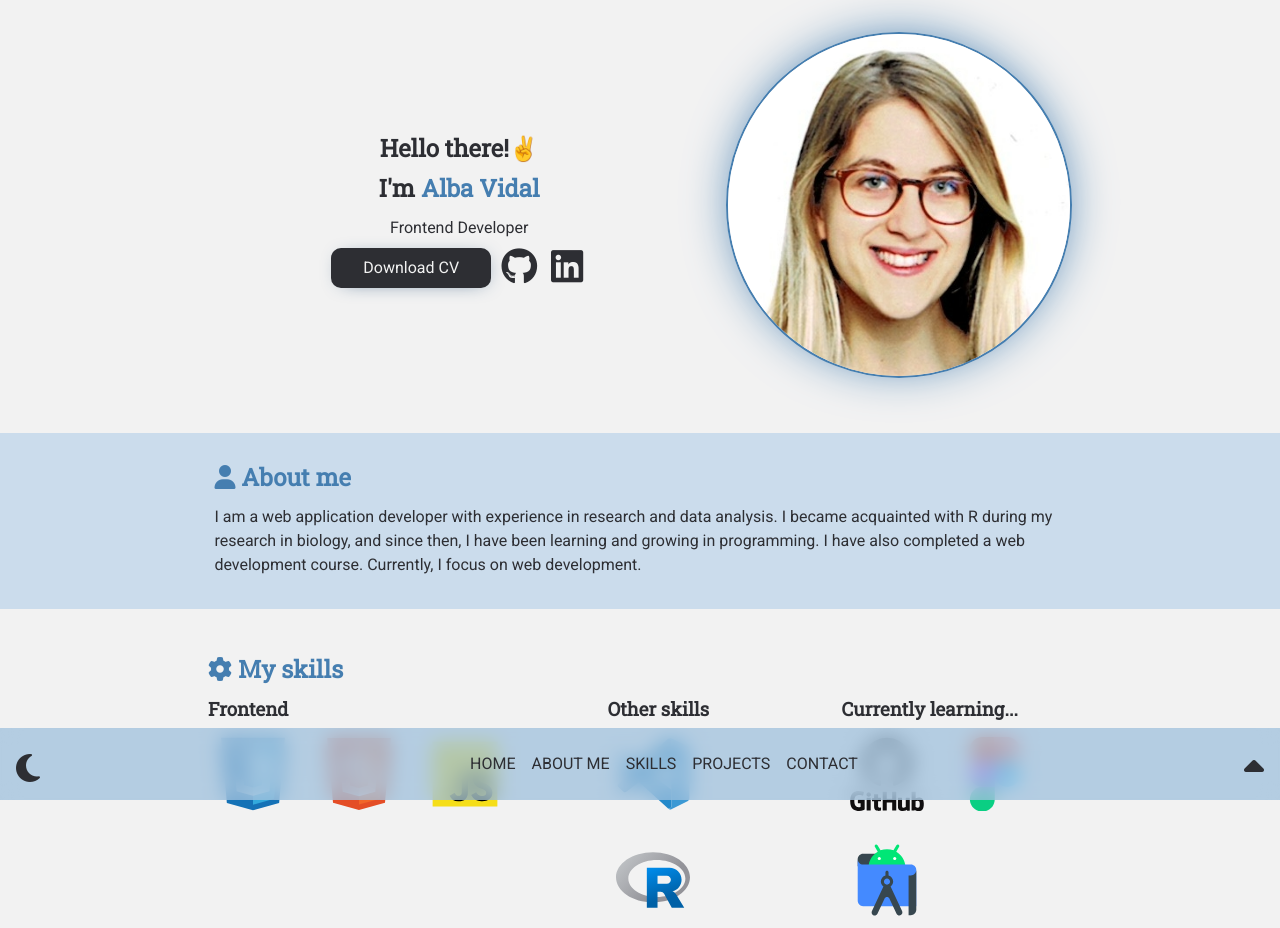
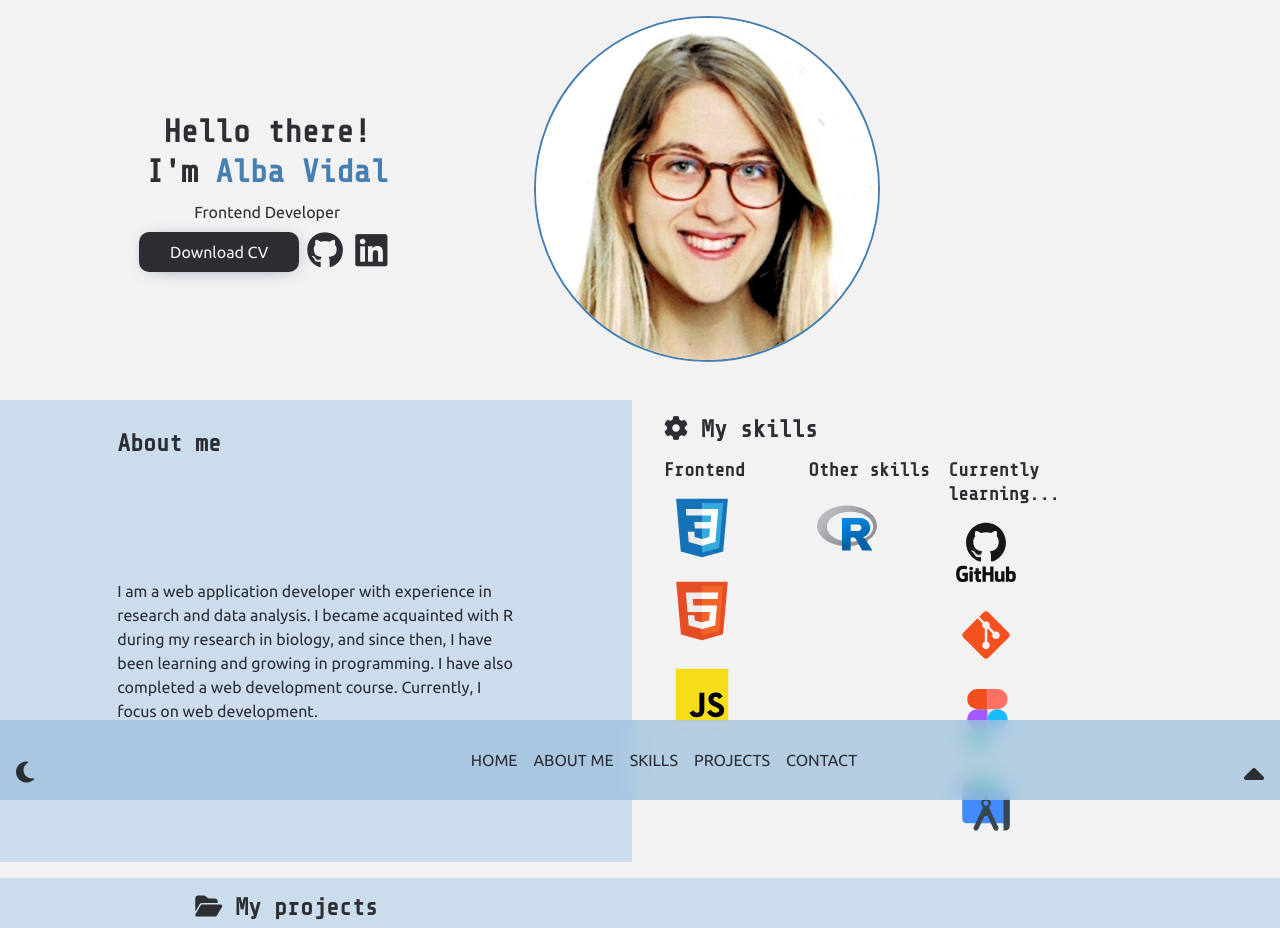
Before and after one commit to AlbaVidalEsteve/AlbaVidal_PAC4, a plain HTML site: page index.html in a window 1280 px wide. Shown: the top 928 px of the page. Drawn offline with nearby package versions, Linux system fonts and the light colour scheme.

Commit message:
new layout in progress

```diff
--- a/css/style.css
+++ b/css/style.css
@@ -6,6 +6,7 @@ TODO: CENTRAR SKILLS
     Todo: Añadir skills
 TODO: añadir proyectos
 TODO: Canviar layout?
+TODO: Arrelgar github svg color
 
 */
 *{
@@ -15,10 +16,11 @@ TODO: Canviar layout?
 }
 
 :root{
-    font: 16px/1.5 Roboto, sans-serif;
+    font: 16px/1.5 Ubuntu, sans-serif;
     scroll-behavior: smooth;
-    /* --primary-color:#457eb0; */
-    --primary-color:#56ff3c;
+    /* --primary-color:#48a9ff; */
+    --primary-color:#457eb0;
+
     --matisse-100: #e7eff7;
     --matisse-200: #cbdcec;
     --matisse-300: #9dbfdc;
@@ -30,19 +32,15 @@ TODO: Canviar layout?
     --nav-mobile: #f2f2f2b3;
     --nav-tablet: #9dbfdcbb;
 }
-
+/* General Presets */
 h1, h2, h3, h4{
-    font-family: 'Roboto Slab', serif;
-}
- h2{
-    color: var(--primary-color);
+    font-family: 'Share Tech Mono', serif;
 }
 
 a{
     text-decoration: none;
     color: var(--font-color);
 }
-
 li{
     list-style-type: none;
 }
@@ -59,12 +57,12 @@ body{
     font-size: 1.2rem;
     display: flex;
     flex-direction: column;
-    font: 16px/1.5rem 'Roboto', sans-serif;
+    font: 16px/1.5rem 'Ubuntu', sans-serif;
     word-spacing: 10%;
     background-color: var(--bg-color);
 }
 
-/** Header style */
+/** Navigation style */
 header{
     & p{
         display: none;
@@ -96,18 +94,6 @@ header nav{
         color: var(--primary-color);
     }
 }
-
-#sun{
-    padding: 1rem;
-    font-size: 2rem;
-    color: var(--font-color);
-}
-#sun:hover{
-    cursor: pointer;
-    color: var(--primary-color);
-
-}
-
 .enlaces{
     height: 100vh;
     width: 75vw;
@@ -141,7 +127,6 @@ header nav{
         }
     }
 }
-
 .close{
     clip-path: circle(0% at 100% 0%);
 }
@@ -149,6 +134,15 @@ header nav{
     clip-path: circle(150% at 100% 0%);
 }
 /* DarkMode */
+#sun{
+    padding: 1rem;
+    font-size: 2rem;
+    color: var(--font-color);
+}
+#sun:hover{
+    cursor: pointer;
+    color: var(--primary-color);
+}
 .light{
    --primary-color:#457eb0;
    --matisse-100: #e7eff7;
@@ -173,14 +167,17 @@ header nav{
     --matisse-700: #E4E5EB;
 }
 
-.dark #git-img{
+.dark #github-img{
    filter: invert(100%);
 }
 
  /** Main style */
  main{
-     display: flex;
-     flex-direction: column;
+     /* display: flex; */
+     /* flex-direction: column; */
+     display: grid;
+     grid-template-columns: repeat(2,1fr);
+     gap: 1rem;
      justify-content: center;
      align-items: center;
      color: var(--font-color);
@@ -190,13 +187,14 @@ header nav{
      display: grid;
      gap: 1rem;
      padding: 1rem;
-     margin: 1rem;
+     /* margin: 1rem; */
      width: 100%;
      text-align: center;
  }
 
  /*? Section home */
  section:first-child{
+    grid-column: span 2;
      display: flex;
      flex-direction: column;
      justify-content: space-between;
@@ -220,7 +218,7 @@ header nav{
              width: 100%;
              border-radius: 50%;
              border: 2px solid var(--primary-color);
-             box-shadow: 0px -3px 48px -8px var(--primary-color);
+             /* box-shadow: 0px -3px 48px -8px var(--primary-color);  */
          }
      }
      /* enlaces */
@@ -258,6 +256,7 @@ header nav{
  }
  /*? Section about me */
  section:nth-child(2){
+    grid-column: span 2;
      background-color: var(--matisse-200);
      width: 100%;
      padding: 2rem;
@@ -270,13 +269,16 @@ header nav{
  }
  /*? Section skills */
  section:nth-child(3){
+    grid-column: span 2;
      & div div{
-         display: grid;
-         gap: 1rem;
+         display: flex;
+         gap: .1rem;
+         flex-flow: row wrap;
          margin-top: .5rem;
-         grid-template-columns: repeat(3,72px);
+         justify-content: center;
          & figure{
-             display: flex;
+             /* display: flex; */
+             width: 76px;
              justify-content: center;
              align-items: center;
              padding: .5rem;
@@ -285,6 +287,7 @@ header nav{
  }
  /*? Section projects */
  section:nth-child(4){
+    grid-column: span 2;
      background-color: var(--matisse-200);
      width: 100%;
      & > div{
@@ -341,6 +344,7 @@ header nav{
  }
  /*? Section contact */
  section:last-of-type{
+    grid-column: span 2;
      text-align: center;
      & a{
          font-style: italic;
@@ -374,7 +378,7 @@ header nav{
          & input, textarea{
              border: none;
              background-color: transparent;
-             font-family: 'Roboto', sans-serif;
+             font-family: 'Ubuntu', sans-serif;
              resize: none;
          }
          & input::placeholder, textarea::placeholder{
@@ -414,7 +418,7 @@ header nav{
  /*? Arrow return */
  main > div{
      position: fixed;
-     bottom: 1rem;
+     bottom: .5rem;
      right: 1rem;
      font-size: 2rem;
      & i:hover{
@@ -436,8 +440,13 @@ footer{
     section{
         text-align: start;
     }
+    /* Nav */
+    .enlaces {
+        min-height: 10vh;
+    }
     #sun{
         position: fixed;
+        font-size: 1.5rem;
         bottom: 0;
         z-index: 3;
         padding: 2vh;
@@ -464,25 +473,46 @@ footer{
     main div{
         display: block;
     }
+    /* section{
+        width: 70%;
+    } */
     section:first-child{
-        text-align: center;
+        display: flex;
+        flex-direction: row;
+        justify-content: center;
         & figure{
-            width: 50%;
+            width: 40%;
+        }
+        & div{
+            order: 1;
+            flex-grow: 2;
+        }
+        & figure{
+            order: 2;
         }
     }
+    section:nth-child(2){
+        grid-column: span 1;
+        height: 100%;
+    }
+
     section:nth-child(3){
+        grid-column: span 1;
         & div div{
-            grid-template-columns: repeat(3,90px);
+            justify-content: left;
         }
     }
     section:nth-child(4){
+        /* width: 90%; */
         grid-template-columns: repeat(2,49%);
+        justify-content: center;
         & h2{
             grid-column: span 2;
         }
     }
     section:last-of-type{
-        width: 70%;
+        width: 90%;
+        margin: auto;
         display: grid;
         grid-template-columns: repeat(2,1fr);
         margin-bottom: 1rem;
@@ -518,19 +548,8 @@ footer{
         width: 70%;
     }
     section:first-child{
-        width: 70%;
-        display: flex;
-        flex-direction: row;
-        justify-content: space-between;
-        & figure{
-            width: 40%;
-        }
-        & div{
-            order: 1;
-            flex-grow: 2;
-        }
-        & figure{
-            order: 2;
+        & h1 ,h2{
+            font-size: 2rem;
         }
     }
     section:nth-child(2){
--- a/index.html
+++ b/index.html
@@ -7,7 +7,10 @@
     <!-- Google fonts -->
     <link rel="preconnect" href="https://fonts.googleapis.com">
     <link rel="preconnect" href="https://fonts.gstatic.com" crossorigin>
-    <link href="https://fonts.googleapis.com/css2?family=Roboto&family=Roboto+Slab&display=swap" rel="stylesheet">
+    <link href="https://fonts.googleapis.com/css2?family=Montserrat:ital,wght@0,100..900;1,100..900&family=Prompt:ital,wght@0,100;0,200;0,300;0,400;0,500;0,600;0,700;0,800;0,900;1,100;1,200;1,300;1,400;1,500;1,600;1,700;1,800;1,900&family=Roboto:ital,wght@0,100;0,300;0,400;0,500;0,700;0,900;1,100;1,300;1,400;1,500;1,700;1,900&family=Share+Tech&family=Share+Tech+Mono&family=Ubuntu:ital,wght@0,300;0,400;0,500;0,700;1,300;1,400;1,500;1,700&display=swap" rel="stylesheet">
+    <!-- <link rel="preconnect" href="https://fonts.googleapis.com">
+    <link rel="preconnect" href="https://fonts.gstatic.com" crossorigin>
+    <link href="https://fonts.googleapis.com/css2?family=Roboto&family=Roboto+Slab&display=swap" rel="stylesheet"> -->
     <!-- FontAwesome -->
     <script src="https://kit.fontawesome.com/79d8e2848d.js" crossorigin="anonymous"></script>
     <!-- Icons -->
@@ -28,15 +31,15 @@
             </div>
             <ul class="enlaces close" id="enlaces">
                 <li><a href="#home">HOME</a></li>
-                <!-- <i class="fa-solid fa-house"></i> -->
+                    <!-- <i class="fa-solid fa-house"></i> -->
                 <li><a href="#about">ABOUT ME</a></li>
-                <!-- <i class="fa-solid fa-user"></i> -->
+                    <!-- <i class="fa-solid fa-user"></i> -->
                 <li><a href="#skills">SKILLS</a></li>
-                <!-- <i class="fa-solid fa-gear"></i> -->
+                    <!-- <i class="fa-solid fa-gear"></i> -->
                 <li><a href="#projects">PROJECTS</a></li>
-                <!-- <i class="fa-solid fa-folder-open"></i> -->
+                    <!-- <i class="fa-solid fa-folder-open"></i> -->
                 <li><a href="#contact">CONTACT</a></li>
-                <!-- <i class="fa-solid fa-paper-plane"></i> -->
+                    <!-- <i class="fa-solid fa-paper-plane"></i> -->
             </ul>
             <p><small>Made with ❤️ by Alba Vidal &copy;</small></p>
         </nav>
@@ -47,9 +50,10 @@
         <section id="home">
             <figure>
                 <img src="img/Foto-DNI.png" alt="foto">
+                <!-- <img src="img/Foto-DNI-removebg-preview.png" alt=""> -->
             </figure>
             <div>
-                <h1>Hello there!<span>✌️</span></h1>
+                <h1>Hello there!</h1>
                 <h2>I'm <span>Alba Vidal</span></h2>
                 <p>Frontend Developer</p>
                 <ul>
@@ -63,7 +67,8 @@
             </div>
         </section>
         <section id="about">
-            <h2><i class="fa-solid fa-user"></i> About me</h2>
+            <h2>About me</h2>
+            <!-- <i class="fa-solid fa-user"></i>  -->
             <p>I am a web application developer with experience in research and data analysis. I became acquainted with R during my research in biology, and since then, I have been learning and growing in programming. I have also completed a web development course. Currently, I focus on web development. </p>
         </section>
         <section id="skills">
@@ -80,16 +85,17 @@
             <div>
                 <h3>Other skills</h3>
                 <div>
-                    <figure><img src="img/vscode-original.svg" alt=""></figure>
+                    <!-- <figure><img src="img/vscode-original.svg" alt=""></figure> -->
                     <figure><img src="img/r-project.svg" alt=""></figure>
                 </div>
             </div>
             <div>
                 <h3>Currently learning...</h3>
                 <div>
-                    <figure><img src="img/github-wordmark.svg" alt="" id="git-img"></figure>
-                    <figure><img src="img/figma-original.svg" alt=""></figure>
-                    <figure><img src="img/android-studio.svg" alt=""></figure>
+                    <figure><img src="img/github-wordmark.svg" alt="" id="github-img"></figure>
+                    <figure><img src="img/git.svg" alt="" id="git-img"></figure>
+                    <figure><img src="img/figma-original.svg" alt="figma"></figure>
+                    <figure><img src="img/android-studio.svg" alt="android-studio"></figure>
                 </div>
             </div>
         </section>
@@ -106,6 +112,16 @@
                 </ul>
             </div>
             <div>
+                <figure><img src="img/slotMachine.png" alt="slotMachine image"></figure>
+                <figcaption>SlotMachine</figcaption>
+                <p><a href="https://github.com/AlbaVidalEsteve/SlotMachine" target="_blank">Code<i class="fa-brands fa-github"></i></a></p>
+                <ul>
+                    <li>HTML</li>
+                    <li>CCS</li>
+                    <li>JavaScript</li>
+                </ul>
+            </div>
+            <div>
                 <figure><img src="img/project-netcontes.PNG" alt=""></figure>
                 <figcaption>NETContes Project</figcaption>
                 <p><a href="https://github.com/AlbaVidalEsteve/NETContes" target="_blank">Code<i class="fa-brands fa-github"></i></a></p>
@@ -113,7 +129,15 @@
                     <li>HTML</li>
                     <li>CCS</li>
                 </ul>
-
+            </div>
+            <div>
+                <figure><img src="img/multiapp.png" alt=""></figure>
+                <figcaption>Multi App</figcaption>
+                <p><a href="https://github.com/AlbaVidalEsteve/Primera-App-Android-Studio/tree/main" target="_blank">Code<i class="fa-brands fa-github"></i></a></p>
+                <ul>
+                    <li>Kotlin</li>
+                    <li>Android Studio</li>
+                </ul>
             </div>
         </section>
         <section id="contact">
@@ -123,7 +147,7 @@
             <figure>
                 <img src="img/hand-coding.svg" alt="">
             </figure>
-            <form action="#" method="post" name="enviament" id="enviament" autocomplete="off">
+            <!-- <form action="#" method="post" name="enviament" id="enviament" autocomplete="off">
                 <fieldset>
                     <legend>Dades bàsiques d'identificació personal</legend>
                     <ul>
@@ -143,9 +167,8 @@
                 </fieldset>
                 <div>
                     <input type="submit" value="Send">
-                    <!-- <input type="reset" value="Reset"> -->
                 </div>
-            </form>
+            </form> -->
         </section>
         <!-- Arrow up -->
         <div><a href="#home"><i class="fa-solid fa-caret-up"></i></a></div>
```
Also changed, not shown: img/Foto-DNI-removebg-preview.png (added), img/Group 1 (1).png (added), img/git.svg (added), img/slotMachine.png (added), 2 other files.
